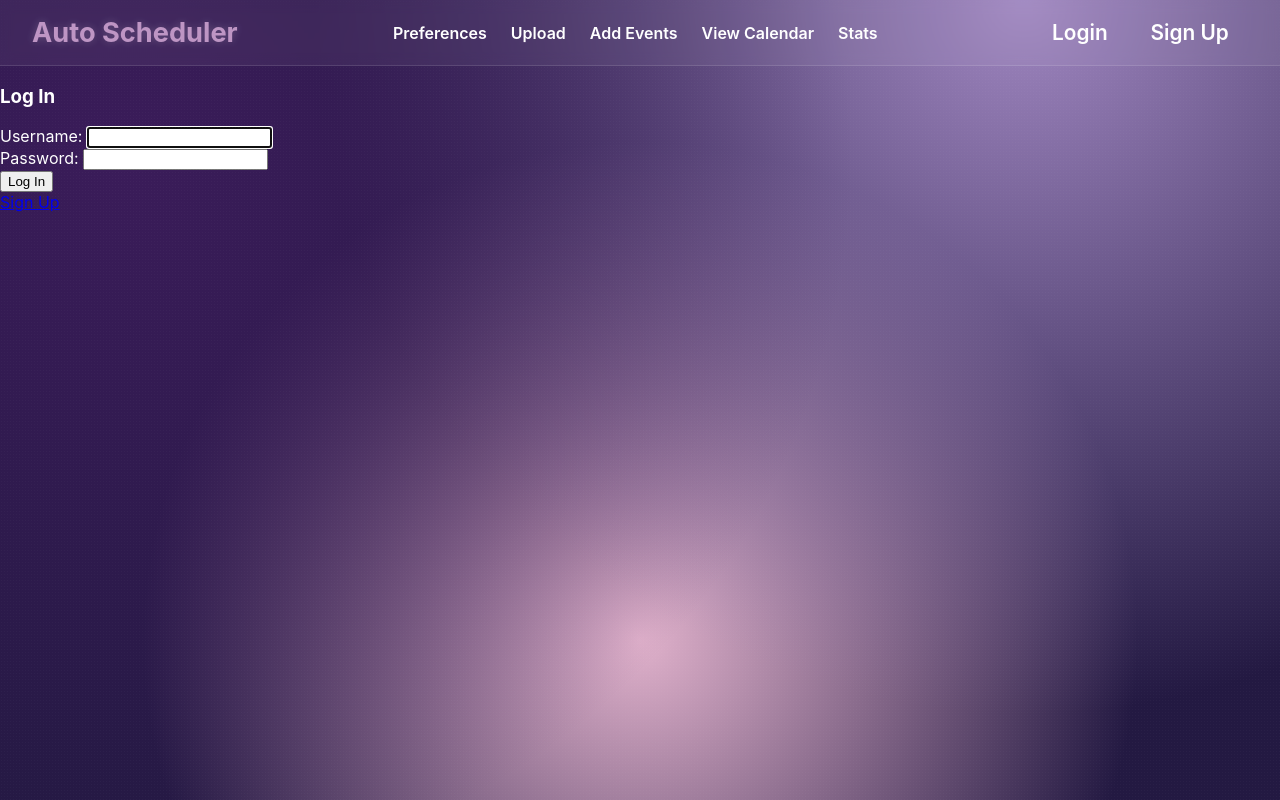
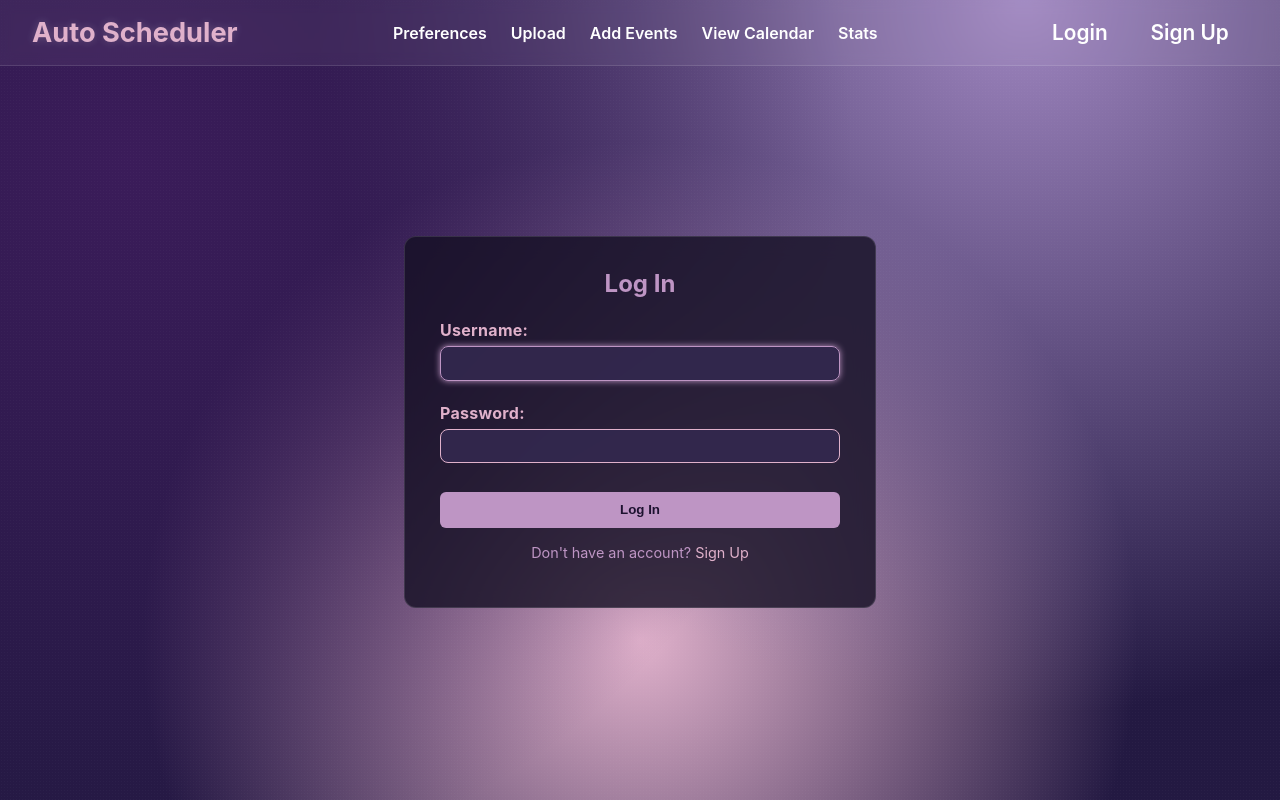
Before and after one commit to SGrimsley02/EECS581_Project_3, a Django app: page /accounts/login/ in a window 1280 px wide. Run offline with Django 5.2, Linux system fonts and the light colour scheme; parts of the project's set-up code (start-up, migrations or seed data) failed here and were passed over.

Commit message:
made login and sign up pretty

```diff
--- a/auto_scheduler/apps/scheduler/static/scheduler/css/base.css
+++ b/auto_scheduler/apps/scheduler/static/scheduler/css/base.css
@@ -125,7 +125,7 @@ header h1 {
     margin: 0;
     font-size: 1.7rem;
     font-weight: 700;
-    color: var(--pink2);
+    color: var(--pink);
     text-shadow: 0 0 8px rgba(255,255,255,0.2);
 }
 
@@ -172,3 +172,91 @@ nav a:hover {
     color: var(--pink);
     text-shadow: 0 0 6px var(--pink);
 }
+
+.auth-container {
+    display: flex;
+    justify-content: center;
+    align-items: center;
+    min-height: calc(100vh - 120px);
+    padding: 1rem;
+}
+
+.auth-card-simple {
+    width: 100%;
+    max-width: 400px;
+    padding: 2rem 2.2rem;
+    border-radius: 12px;
+    background: rgba(20, 15, 35, 0.8);
+    border: 1px solid rgba(255,255,255,0.12);
+    backdrop-filter: blur(10px);
+}
+
+.auth-card-simple h2 {
+    margin: 0 0 1.4rem;
+    text-align: center;
+    font-size: 1.5rem;
+    color: var(--pink2);
+}
+
+.auth-card-simple form p {
+    margin: 0 0 1rem;
+    display: flex;
+    flex-direction: column;
+}
+
+.auth-card-simple label {
+    font-weight: 700;
+    margin-bottom: 0.35rem;
+    color: var(--pink);
+    letter-spacing: 0.3px;
+}
+
+.auth-card-simple input {
+    width: 100%;
+    max-width: 100%;
+    padding: 0.55rem;
+    margin-bottom: 0.4rem;
+    border-radius: 8px;
+    border: 1px solid var(--pink);
+    background: rgba(50, 40, 78, 0.9);
+    color: var(--white);
+    outline: none;
+    box-sizing: border-box;
+}
+
+.auth-card-simple input:focus {
+    border-color: var(--pink2);
+    box-shadow: 0 0 6px var(--pink2);
+}
+
+.btn-auth {
+    width: 100%;
+    padding: 0.65rem;
+    margin-top: 0.4rem;
+    border: none;
+    border-radius: 6px;
+    background: var(--pink2);
+    color: #1d1230;
+    font-weight: 600;
+    cursor: pointer;
+}
+
+.btn-auth:hover {
+    background: var(--pink);
+}
+
+.auth-alt {
+    margin-top: 1rem;
+    text-align: center;
+    font-size: 0.9rem;
+    color: var(--pink2);
+}
+
+.auth-alt a {
+    color: var(--pink);
+    text-decoration: none;
+}
+
+.auth-alt a:hover {
+    text-decoration: underline;
+}
--- a/auto_scheduler/apps/scheduler/templates/base.html
+++ b/auto_scheduler/apps/scheduler/templates/base.html
@@ -5,9 +5,9 @@
                 All other templates extend this one.
                 Includes global navigation, message rendering, and
                 light styling for layout and alerts.
-    Authors: Kiara Grimsley, Audrey Pan
+    Authors: Kiara Grimsley, Audrey Pan, Reeny Huang
     Created: November 7, 2025
-    Last Modified: November 22, 2025
+    Last Modified: November 26, 2025
 -->
 {% load static %}
 <!-- Metadata -->
--- a/auto_scheduler/apps/scheduler/templates/registration/login.html
+++ b/auto_scheduler/apps/scheduler/templates/registration/login.html
@@ -1,10 +1,17 @@
 {% extends "base.html" %}
 {% block content %}
-<h3>Log In</h3>
-<form method="POST">
-    {% csrf_token %}
-    {{form}}
-    <button type="submit">Log In</button>
-</form>
-<a class='signup-link' href="{% url 'scheduler:signup' %}">Sign Up</a>
+<div class="auth-container">
+    <div class="auth-card-simple">
+        <h2>Log In</h2>
+        <form method="POST">
+            {% csrf_token %}
+            {{form.as_p}}
+            <button type="submit" class="btn-auth">Log In</button>
+        </form>
+        <p class="auth-alt">
+            Don't have an account?
+            <a href="{% url 'scheduler:signup' %}">Sign Up</a>
+        </p>
+    </div>
+</div>
 {% endblock content %}
```
Also changed, not shown: auto_scheduler/apps/scheduler/templates/registration/signup.html (+14 -6 lines).
